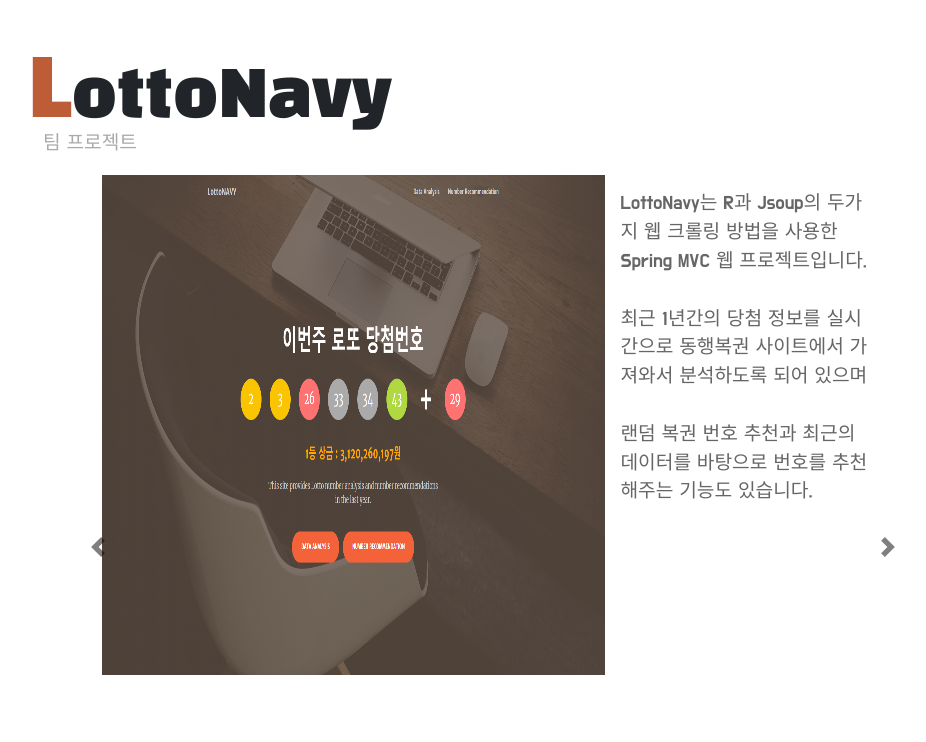
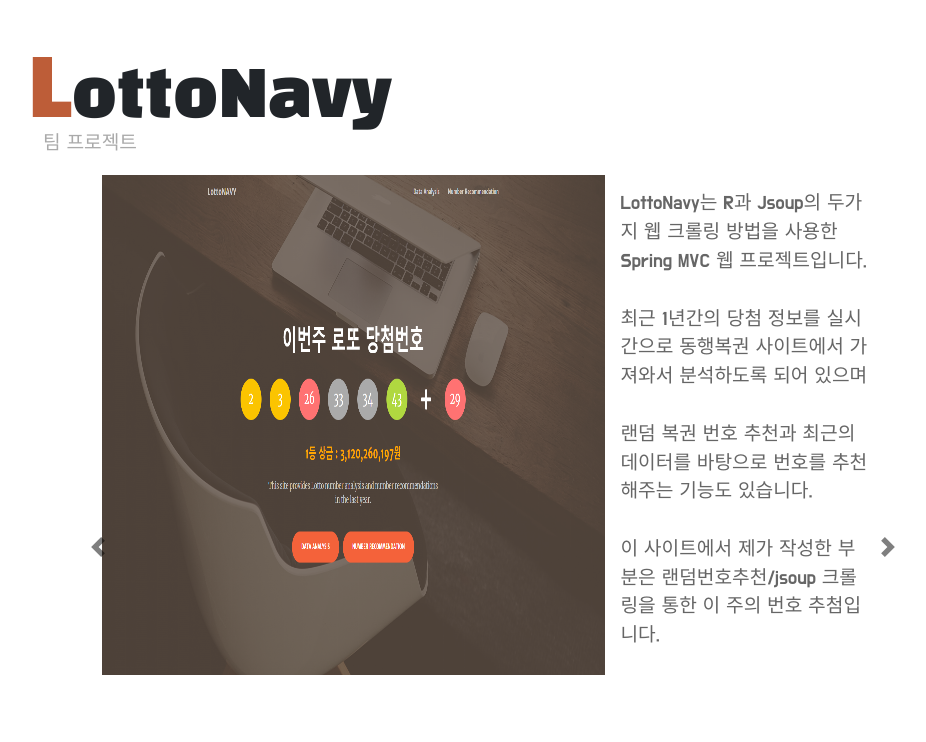
Before and after one commit to mapcast/portfolio---CHS, a plain HTML site: page index.html in a window 1280 px wide. Shown: the part 5438-6180 px from the top of the page, without its empty margins (322-1248 px from the left). Drawn offline with nearby package versions, Linux system fonts and the light colour scheme; a web font is replaced by a local one.

Commit message:
Update index.html

```diff
--- a/index.html
+++ b/index.html
@@ -491,6 +491,7 @@
                   선생님을 선택 할 수 있는 기능이 지원되며<br />
                   1:1 채팅과 랜덤 조회, PW로 비밀번호를 바꾸고 이메일로 전송하는
                   등의 다양한 기능을 넣은 웹 사이트입니다.<br /><br />
+                  이 프로젝트에서 제가 담당한 부분은 검색 관련 db 설계 참여, 검색을 위한 sql 쿼리문 작성, pw찾기 메일, 각종 등록페이지, 마이페이지, 헤더, 메인화면 등이 있습니다.<br /><br />
                   현재
                   <a href="http://busanit4033.cafe24.com" target="_blank"
                     >http://busanit4033.cafe24.com</a
@@ -634,6 +635,8 @@
           선택 할 수 있는 기능이 지원되며<br />
           1:1 채팅과 랜덤 조회, PW로 비밀번호를 바꾸고 이메일로 전송하는 등의
           다양한 기능을 넣은 웹 사이트입니다.<br /><br />
+          이 프로젝트에서 제가 담당한 부분은 검색 관련 db 설계 참여, 검색을 위한 sql 쿼리문 작성, pw찾기 메일, 각종 등록페이지, 마이페이지, 헤더, 메인화면 등이 있습니다.<br /><br />
+
         </p>
       </div>
     </section>
@@ -801,7 +804,8 @@
                   최근 1년간의 당첨 정보를 실시간으로 동행복권 사이트에서
                   가져와서 분석하도록 되어 있으며<br /><br />
                   랜덤 복권 번호 추천과 최근의 데이터를 바탕으로 번호를
-                  추천해주는 기능도 있습니다.
+                  추천해주는 기능도 있습니다.<br /><br />
+                  이 사이트에서 제가 작성한 부분은 랜덤번호추천/jsoup 크롤링을 통한 이 주의 번호 추첨입니다.
                 </p>
               </div>
             </div>
@@ -890,7 +894,8 @@
           최근 1년간의 당첨 정보를 실시간으로 동행복권 사이트에서 가져와서
           분석하도록 되어 있으며<br /><br />
           랜덤 복권 번호 추천과 최근의 데이터를 바탕으로 번호를 추천해주는
-          기능도 있습니다.
+          기능도 있습니다.<br /><br />
+          이 사이트에서 제가 작성한 부분은 랜덤번호추천/jsoup 크롤링을 통한 이 주의 번호 추첨입니다.
         </p>
       </div>
     </section>
```
